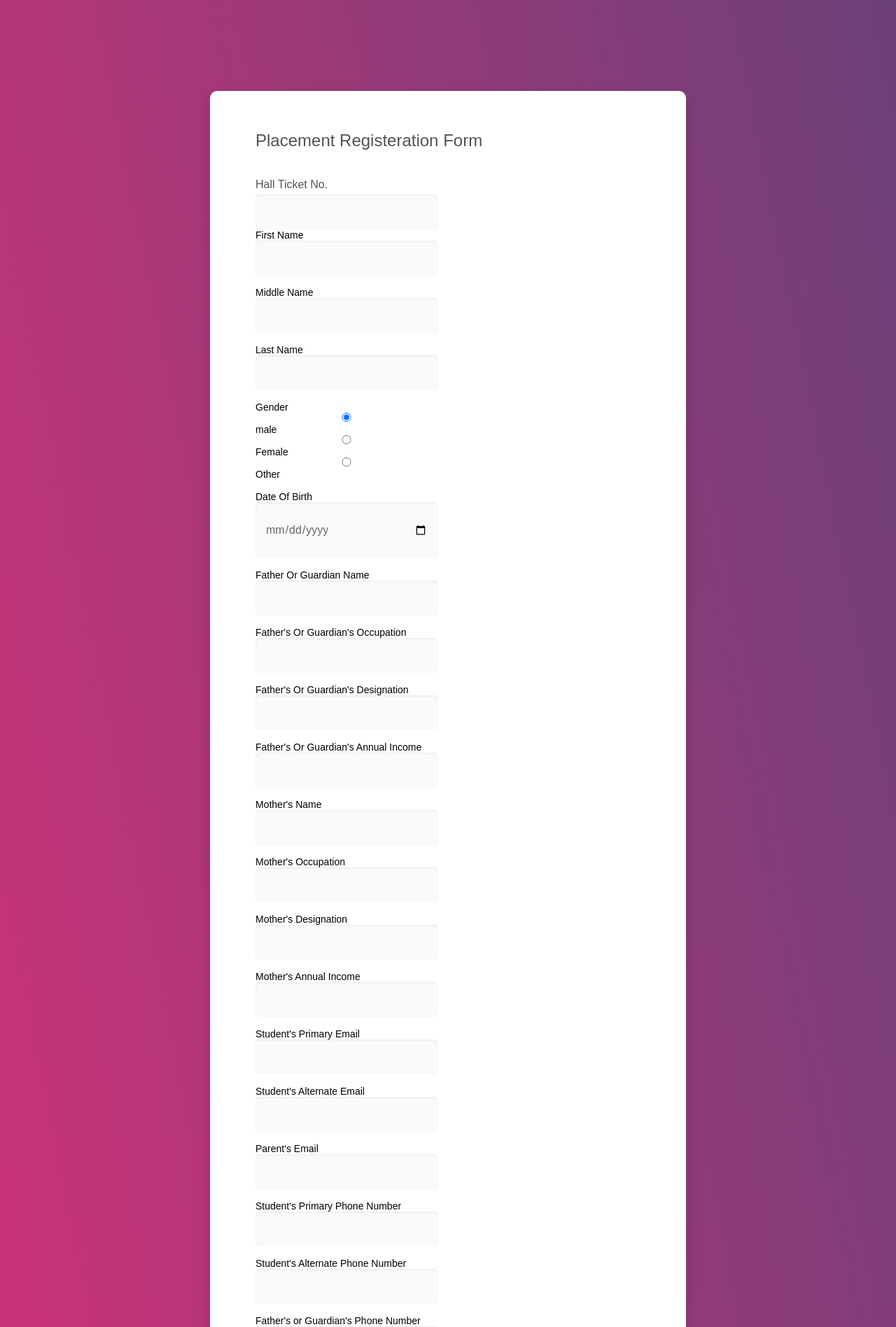
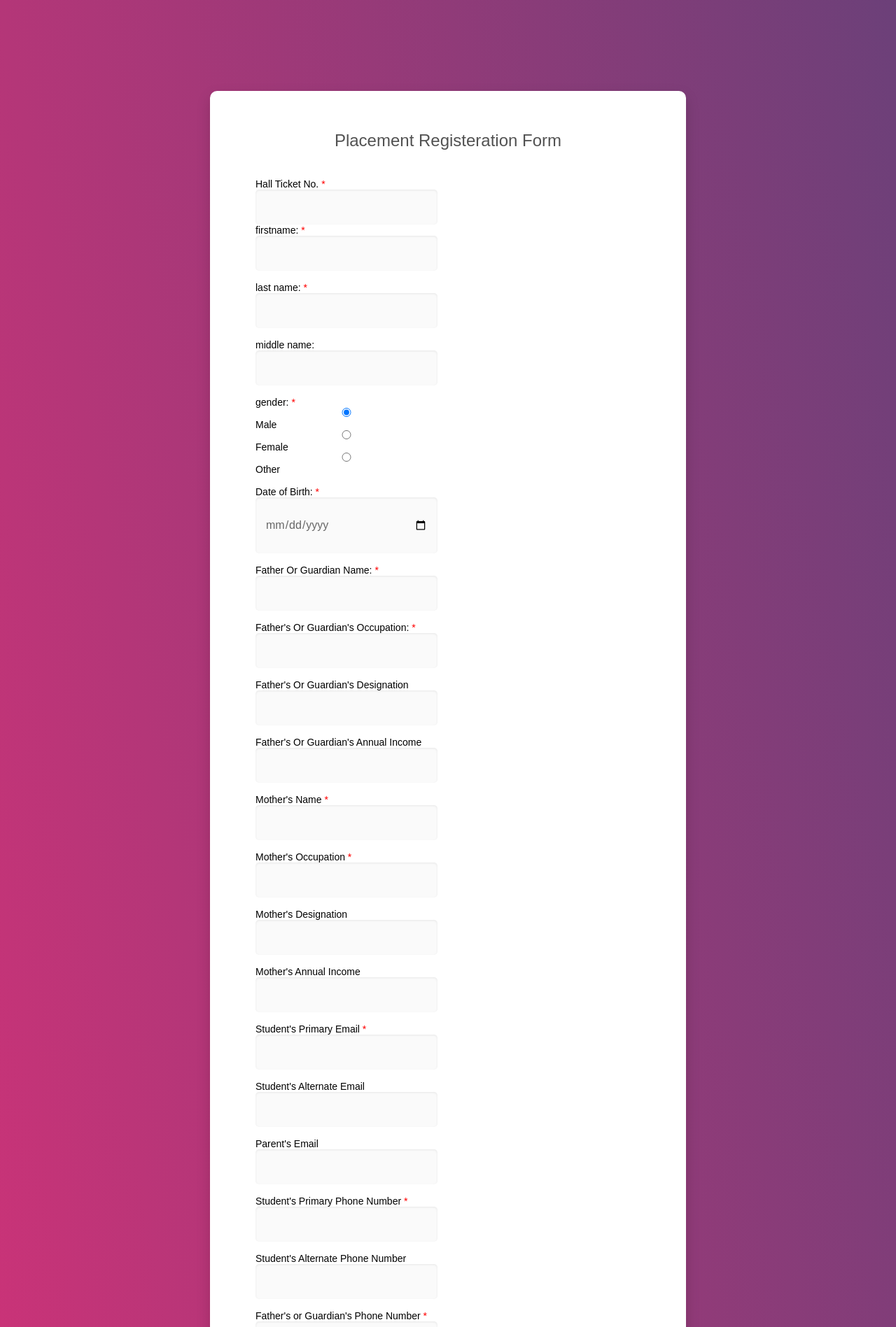
Before and after one commit to prabhakar01999/PlacementOrganizer, a Django app: page /student/form in a window 1280 px wide. Shown: the top 1897 px of the page at 70% size. Run offline with Django 3.2, Linux system fonts and the light colour scheme.

Commit message:
added * to required fields

```diff
--- a/student/templates/student/form.html
+++ b/student/templates/student/form.html
@@ -18,6 +18,10 @@
  {% load staticfiles %}
  -->
     <style>
+        .required input:after {
+            content: "*";
+        }
+
         /* ==========================================================================
  #FONT
  ========================================================================== */
@@ -135,7 +139,7 @@
 
         /**
  * 1. Reset Chrome and Firefox behaviour which sets a `min-width: min-content;`
- *    on fieldsets.
+ * on fieldsets.
  */
         fieldset {
             min-width: 0;
@@ -741,93 +745,151 @@
         <div class="wrapper wrapper--w680">
             <div class="card card-4">
                 <div class="card-body">
-                    <h2 class="title">Placement Registeration Form</h2>
+                    <h2 class="title" align="center">Placement Registeration Form</h2>
                     <form method="POST" action="{% url 'create' %}" id="placementForm">
                         {% csrf_token %}
                         <div class="row row-space">
                             <div class="col-2">
                                 <div class="input-group">
-                                    <label class="label">Hall Ticket No.</label>
-                                    <input class="input--style-4" type="text" name="hallTicketNo" required>
+                                    <label class="required">Hall Ticket No.</label>
+                                    <font color="red">*</font>
+                                    <input class="input--style-4" type="text" name="hallTicketNo" pattern="[0-9,-]{15}"
+                                        required>
 
-                                    First Name<br>
-                                    <input class="input--style-4" type="text" name="firstName" required><br><br>
-                                    Middle Name<br>
-                                    <input class="input--style-4" type="text" name="middleName"><br><br>
-                                    Last Name<br>
-                                    <input class="input--style-4" type="text" name="lastName" required><br><br>
-                                    Gender
-                                    <input type="radio" name="gender" value="Male" checked required>male
+
+                                    <label>firstname:</label>
+
+                                    <font color="red">*</font>
+                                    <br>
+                                    <input class="input--style-4" type="text" name="firstName" pattern="[a-zA-Z]{1,15}"
+                                        required><br><br>
+
+                                    <label>last name:</label>
+
+                                    <font color="red">*</font>
+                                    <br>
+                                    <input class="input--style-4" type="text" name="middleName"
+                                        pattern="[a-zA-Z]{1,15}"><br><br>
+                                    middle name:<br>
+                                    <input class="input--style-4" type="text" name="lastName" pattern="[a-zA-Z]{1,15}"
+                                        required><br><br>
+
+                                    <label>gender:</label>
+
+                                    <font color="red">*</font>
+                                    <br>
+                                    <input type="radio" name="gender" value="Male" checked required> Male<br>
                                     <input type="radio" name="gender" value="Female"> Female<br>
                                     <input type="radio" name="gender" value="Other"> Other<br><br>
-                                    Date Of Birth<br>
+
+                                    <label>Date of Birth:</label>
+
+                                    <font color="red">*</font>
+                                    <br>
                                     <input class="input--style-4" type="date" name="dob" required><br><br>
-                                    Father Or Guardian Name<br>
+
+                                    <label>Father Or Guardian Name:</label>
+
+                                    <font color="red">*</font>
+                                    <br>
                                     <input class="input--style-4" type="text" name="fatherOrGuardianName"
-                                        required><br><br>
-                                    Father's Or Guardian's Occupation<br>
+                                        pattern="[a-zA-Z]{1,15}" required><br><br>
+
+                                    <label>Father's Or Guardian's Occupation:</label>
+
+                                    <font color="red">*</font>
+                                    <br>
                                     <input class="input--style-4" type="text" name="fatherOrGuardianOccupation"
-                                        required><br><br>
+                                        pattern="[a-zA-Z]{1,15}" required><br><br>
                                     Father's Or Guardian's Designation<br>
                                     <input class="input--style-4" class="input--style-4" type="text"
-                                        name="fatherOrGuardianDesignation"><br><br>
+                                        name="fatherOrGuardianDesignation" pattern="[a-zA-Z]{1,15}"><br><br>
                                     Father's Or Guardian's Annual Income<br>
-                                    <input class="input--style-4" type="number"
-                                        name="fatherOrGuardianAnnualIncome"><br><br>
-                                    Mother's Name<br>
-                                    <input class="input--style-4" type="text" name="motherName" required><br><br>
-                                    Mother's Occupation<br>
-                                    <input class="input--style-4" type="text" name="motherOccupation" required><br><br>
+                                    <input class="input--style-4" type="number" name="fatherOrGuardianAnnualIncome"
+                                        pattern="[0-9]{1,15}"><br><br>
+                                    Mother's Name
+                                    <font color="red">*</font><br>
+                                    <input class="input--style-4" type="text" name="motherName" pattern="[a-zA-Z]{1,15}"
+                                        required><br><br>
+                                    Mother's Occupation
+                                    <font color="red">*</font><br>
+                                    <input class="input--style-4" type="text" name="motherOccupation"
+                                        pattern="[a-zA-Z]{1,15}" required><br><br>
                                     Mother's Designation<br>
-                                    <input class="input--style-4" type="text" name="motherDesignation"><br><br>
+                                    <input class="input--style-4" type="text" name="motherDesignation"
+                                        pattern="[a-zA-Z]{1,15}"><br><br>
                                     Mother's Annual Income<br>
-                                    <input class="input--style-4" type="number" name="motherAnnualIncome"><br><br>
-                                    Student's Primary Email<br>
+                                    <input class="input--style-4" type="number" name="motherAnnualIncome"
+                                        pattern="[0-9]{1,15}"><br><br>
+                                    Student's Primary Email
+                                    <font color="red">*</font>
+                                    <br>
                                     <input class="input--style-4" type="text" name="studentPrimaryEmail"
-                                        required><br><br>
+                                        pattern="^\w+@[a-zA-Z_]+?\.[a-zA-Z]{2,3}$" required><br><br>
                                     Student's Alternate Email<br>
                                     <input class="input--style-4" class="input--style-4" type="text"
-                                        name="studentAlternateEmail"><br><br>
+                                        name="studentAlternateEmail" pattern="^\w+@[a-zA-Z_]+?\.[a-zA-Z]{2,3}$"><br><br>
                                     Parent's Email<br>
-                                    <input class="input--style-4" type="text" name="parentEmail"><br><br>
-                                    Student's Primary Phone Number<br>
+                                    <input class="input--style-4" type="text" name="parentEmail"
+                                        pattern="^\w+@[a-zA-Z_]+?\.[a-zA-Z]{2,3}$"><br><br>
+                                    Student's Primary Phone Number
+                                    <font color="red">*</font>
+                                    <br>
                                     <input class="input--style-4" type="text" name="studentPrimaryNumber"
+                                        pattern="[0-9]{10}" required><br><br>
+                                    Student's Alternate Phone Number<br>
+                                    <input class="input--style-4" type="text" name="studentAlternateNumber"
+                                        pattern="[0-9]{10}"><br><br>
+                                    Father's or Guardian's Phone Number
+                                    <font color="red">*</font>
+                                    <br>
+                                    <input class="input--style-4" type="text" name="fatherOrGuardianNumber"
+                                        pattern="[0-9]{10}" required><br><br>
+                                    Mother's Phone Number
+                                    <font color="red">*</font>
+                                    <br>
+                                    <input class="input--style-4" type="text" name="motherNumber" pattern="[0-9]{10}"
                                         required><br><br>
-                                    Student's Alternate Phone Number<br>
-                                    <input class="input--style-4" type="text" name="studentAlternateNumber"><br><br>
-                                    Father's or Guardian's Phone Number<br>
-                                    <input class="input--style-4" type="text" name="fatherOrGuardianNumber"
-                                        required><br><br>
-                                    Mother's Phone Number<br>
-                                    <input class="input--style-4" type="text" name="motherNumber" required><br><br>
                                     Landline<br>
                                     <input class="input--style-4" type="text" name="landLine"><br><br>
                                     Aadhar Card Number<br>
-                                    <input class="input--style-4" class="input--style-4" type="text"
-                                        name="aadharNumber"><br><br>
+                                    <input class="input--style-4" class="input--style-4" type="text" name="aadharNumber"
+                                        pattern="[0-9]{12}"><br><br>
                                     PAN Card Number<br>
-                                    <input class="input--style-4" type="text" name="panNumber"><br><br>
+                                    <input class="input--style-4" type="text" name="panNumber"
+                                        pattern="^([a-zA-Z]){5}([0-9]){4}([a-zA-Z]){1}?$"><br><br>
                                     Passport Number<br>
-                                    <input class="input--style-4" type="text" name="passportNumber"><br><br>
+                                    <input class="input--style-4" type="text" name="passportNumber"
+                                        pattern="^[A-PR-WY][1-9]\d\s?\d{4}[1-9]$"><br><br>
                                     Present Address<br>
                                     <textarea class="input--style-4" name="presentAddress" form="placementForm"
                                         cols="50" rows="5" required></textarea><br><br>
-                                    Permanent Address<br>
+                                    Permanent Address
+                                    <font color="red">*</font>
+                                    <br>
                                     <textarea class="input--style-4" name="permanentAddress" form="placementForm"
                                         cols="50" rows="5" required></textarea><br><br>
                                     <h2>10<sup>th</sup>Standard Details:</h2><br><br>
                                     Board<br>
-                                    <select class="input--style-4" name="10thBoard" required>
+                                    <select name="10thBoard" required>
                                         <option value="SSC">SSC</option>
                                         <option value="CBSE">CBSE</option>
                                         <option value="ICSE">ICSE</option>
                                         <option value="others">Others</option>
                                     </select><br><br>
-                                    Year Of Passing<br>
-                                    <input class="input--style-4" type="text" name="10thyop" required><br><br>
-                                    School Name<br>
+                                    Year Of Passing
+                                    <font color="red">*</font>
+                                    <br>
+                                    <input class="input--style-4" type="text" name="10thyop" pattern="[0-9]{4}"
+                                        required><br><br>
+                                    School Name
+                                    <font color="red">*</font>
+                                    <br>
                                     <input class="input--style-4" type="text" name="school" required><br><br>
-                                    10th CGPA<br>
+                                    10th CGPA
+                                    <font color="red">*</font>
+
+                                    <br>
                                     <input class="input--style-4" type="number" name="10thgpa" min="0" max="10"
                                         step=".01" required><br><br>
                                     <h2>Intermediate Or Equivalent Details</h2>
@@ -838,17 +900,27 @@
                                         <option value="ICSE">ICSE</option>
                                         <option value="others">Others</option>
                                     </select><br><br>
-                                    Year Of Passing<br>
+                                    Year Of Passing
+                                    <font color="red">*</font>
+                                    <br>
                                     <input class="input--style-4" type="text" name="inter-yop" required><br><br>
-                                    College Name<br>
+                                    College Name
+                                    <font color="red">*</font>
+                                    <br>
                                     <input class="input--style-4" type="text" name="college" required><br><br>
-                                    Percentage<br>
+                                    Percentage
+                                    <font color="red">*</font>
+                                    <br>
                                     <input class="input--style-4" type="number" name="inter-percentage" min="0"
                                         max="1000" step=".01" required><br><br>
                                     <h2>Engineering Details</h2><br><br>
-                                    Year Of Passing<br>
+                                    Year Of Passing
+                                    <font color="red">*</font>
+                                    <br>
                                     <input class="input--style-4" type="text" name="engineering-yop" required><br><br>
-                                    EAMCET/ ECET Rank<br>
+                                    EAMCET/ ECET Rank
+                                    <font color="red">*</font>
+                                    <br>
                                     <input class="input--style-4" type="number" name="eamcet-rank" min="1"
                                         required><br><br>
                                     CATEGORY<br>
@@ -862,14 +934,18 @@
                                         <option value="PH">PH</option>
                                         <option value="CAP">CAP</option>
                                     </select><br><br>
-                                    Type of Admission<br>
+                                    Type of Admission
+                                    <font color="red">*</font>
+                                    <br>
                                     <select name="typeOfAdmission" required>
                                         <option value="Convener">Convener</option>
                                         <option value="B-Category">B-Category</option>
                                         <option value="SpotAdmission">Spot Admission</option>
                                         <option value="Other">Other</option>
                                     </select><br><br>
-                                    Branch<br>
+                                    Branch
+                                    <font color="red">*</font>
+                                    <br>
                                     <select name="branch" required>
                                         <option value="CIVIL">CIVIL</option>
                                         <option value="CSE">CSE</option>
@@ -878,36 +954,39 @@
                                         <option value="IT">IT</option>
                                         <option value="MECH">MECH</option>
                                     </select><br><br>
-                                    <h2>Grade Points</h2><br><br>
-                                    1<sup>st</sup> Semester<br>
+                                    <h2>Grade Points</h2>
+                                    <br><br>
+                                    1<sup>st</sup> Semester
+                                    <font color="red">*</font>
+                                    <br>
                                     <input class="input--style-4" type="number" name="1semGrade" min="0" max="10"
                                         step=".01" required><br><br>
-                                    2<sup>nd</sup> Semester<br>
+                                    2<sup>nd</sup> Semester <font color="red">*</font><br>
                                     <input class="input--style-4" type="number" name="2semGrade" min="0" max="10"
                                         step=".01" required><br><br>
-                                    3<sup>rd</sup> Semester<br>
+                                    3<sup>rd</sup> Semester <font color="red">*</font><br>
                                     <input class="input--style-4" type="number" name="3semGrade" min="0" max="10"
                                         step=".01" required><br><br>
-                                    4<sup>th</sup> Semester<br>
+                                    4<sup>th</sup> Semester <font color="red">*</font><br>
                                     <input class="input--style-4" type="number" name="4semGrade" min="0" max="10"
                                         step=".01" required><br><br>
-                                    5<sup>th</sup> Semester<br>
+                                    5<sup>th</sup> Semester <font color="red">*</font><br>
                                     <input class="input--style-4" type="number" name="5semGrade" min="0" max="10"
                                         step=".01" required><br><br>
-                                    6<sup>th</sup> Semester<br>
+                                    6<sup>th</sup> Semester <font color="red">*</font><br>
                                     <input class="input--style-4" type="number" name="6semGrade" min="0" max="10"
                                         step=".01"><br><br>
-                                    7<sup>th</sup> Semester<br>
+                                    7<sup>th</sup> Semester <font color="red">*</font><br>
                                     <input class="input--style-4" type="number" name="7semGrade" min="0" max="10"
                                         step=".01"><br><br>
-                                    8<sup>th</sup> Semester<br>
+                                    8<sup>th</sup> Semester <font color="red">*</font><br>
                                     <input class="input--style-4" type="number" name="8semGrade" min="0" max="10"
                                         step=".01"><br><br>
                                     CGPA (*current):
                                     <input class="input--style-4" type="number" name="cgpa" min="0" max="10" step=".01"
                                         required><br><br>
                                     <h2>History Of Backlogs</h2><br><br>
-                                    Have/ had backlogs?<br>
+                                    Have/ had backlogs? <font color="red">*</font><br>
                                     <br>
 
                                     <input type="radio" name="BacklogHistory" id="noCheck" value="no"
@@ -977,21 +1056,21 @@
                                         <input type="number" min="0" max="15" name="presentBacklogs" value="0"><br><br>
                                     </div>
                                     <h2>Upload Memos in pdf format</h2>
-                                    1<sup>st</sup> Semester<br>
+                                    1<sup>st</sup> Semester <font color="red">*</font><br>
                                     <input type="file" name="1semMemo" accept=".pdf" required><br><br>
-                                    2<sup>nd</sup> Semester<br>
+                                    2<sup>nd</sup> Semester <font color="red">*</font><br>
                                     <input type="file" name="2semMemo" accept=".pdf" required><br><br>
-                                    3<sup>rd</sup> Semester<br>
+                                    3<sup>rd</sup> Semester <font color="red">*</font><br>
                                     <input type="file" name="3semMemo" accept=".pdf" required><br><br>
-                                    4<sup>th</sup> Semester<br>
+                                    4<sup>th</sup> Semester <font color="red">*</font><br>
                                     <input type="file" name="4semMemo" accept=".pdf" required><br><br>
-                                    5<sup>th</sup> Semester<br>
+                                    5<sup>th</sup> Semester <font color="red">*</font><br>
                                     <input type="file" name="5semMemo" accept=".pdf" required><br><br>
-                                    6<sup>th</sup> Semester<br>
+                                    6<sup>th</sup> Semester <font color="red">*</font><br>
                                     <input type="file" name="6semMemo" accept=".pdf"><br><br>
-                                    7<sup>th</sup> Semester<br>
+                                    7<sup>th</sup> Semester <br>
                                     <input type="file" name="7semMemo" accept=".pdf"><br><br>
-                                    8<sup>th</sup> Semester<br>
+                                    8<sup>th</sup> Semester <br>
                                     <input type="file" name="8semMemo" accept=".pdf"><br><br>
                                     <h2>Upload Co-curricular certificates if any (in pdf format)</h2><br>
                                     <div id="dynamicInput">
@@ -999,8 +1078,11 @@
                                         <p id="Certificate1">Certificate 1</p><br>
                                         <input type="file" name="Certificate1" accept=".pdf"><br>
                                         <p id="Certificate1descLabel">Description<br></p>
-                                        <input type="text" class="input--style-4" name="Certificate1description"><br>
+                                        <input type="text" name="Certificate1description"><br>
                                     </div>
+                                    <br><br>
+        <input type="button" class="btn btn--radius-2 btn--blue" value="Add another certificate" onClick="addCertificate('dynamicInput');"><br><br>
+        <input type="button" class="btn btn--radius-2 btn--blue" value="Remove certificate" onClick="removeCertificate('dynamicInput');"><br><br>
 				<h3>Enter how many certificates you have atached</h3>
         <input type="number" class="input--style-4" id="noOfCertificates" name="noOfCertificates" value="1"><br><br>
                                 </div>
```
Lines whose indentation alone changed are shown as unchanged.
